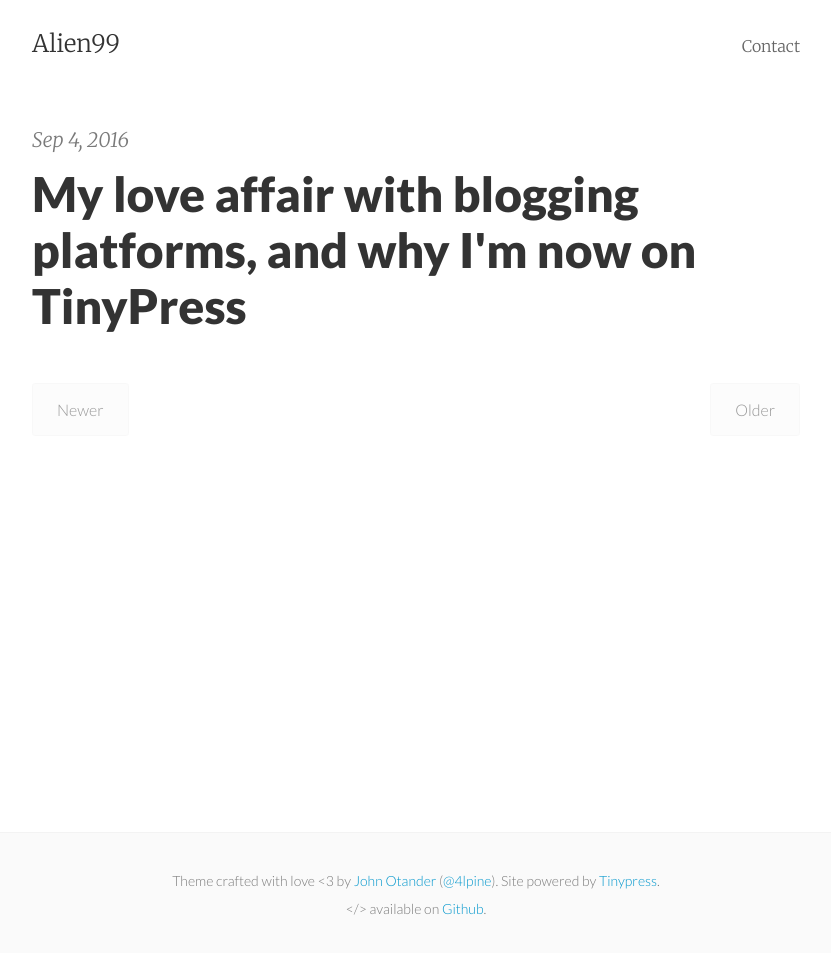
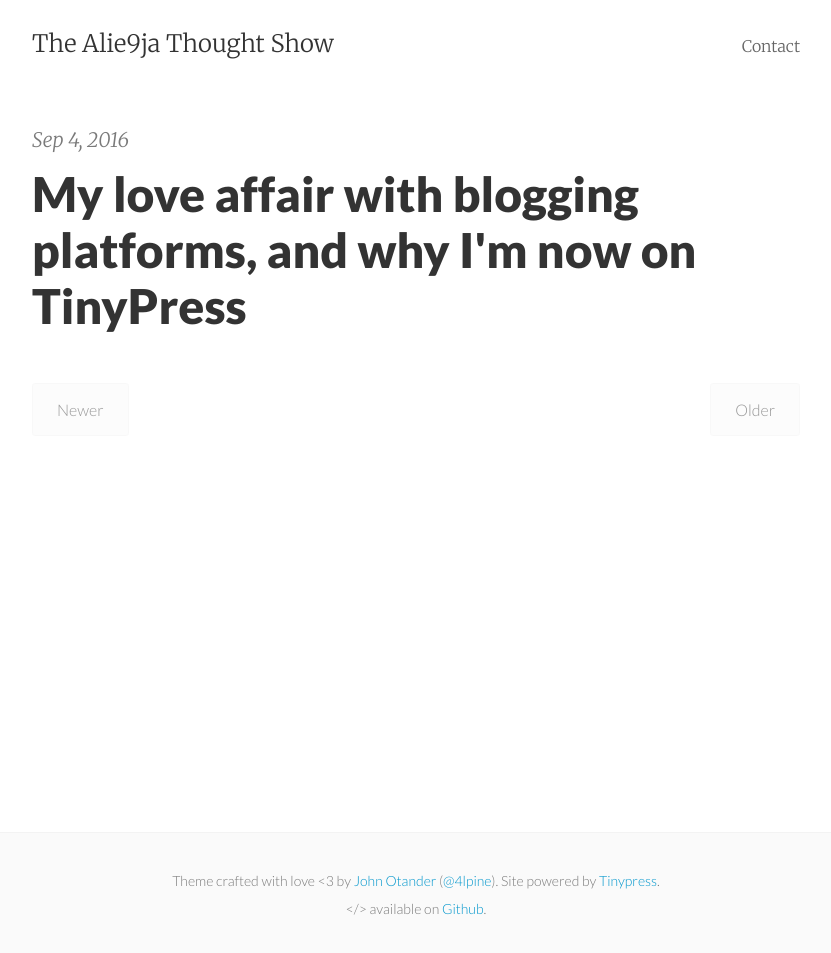
Before and after one commit to alie9ja/alie9ja.github.io, a Jekyll site: the page built from index.html, in a window 1280 px wide. Shown: the whole page, without its empty margins (224-1055 px from the left). Built offline with Jekyll 4.4.1, drawn with Linux system fonts in a browser that asks for light colours; the list of posts is cut into pages by our own code.

Commit message:
Update _config.yml
Changed the TITLE and DESCRIPTION.

```diff
--- a/_config.yml
+++ b/_config.yml
@@ -2,9 +2,9 @@ excerpt_separator: ""
 pygments: true
 markdown: kramdown
 url: http://alie9ja.github.io
-title: Alien99
+title: The Alie9ja Thought Show
 email: alie9ja@tuta.io
 author: alie9ja
-description: My awesome new site.
+description: Turn on, boot up, jack in.
 paginate: 9
 google_analytics:
```
